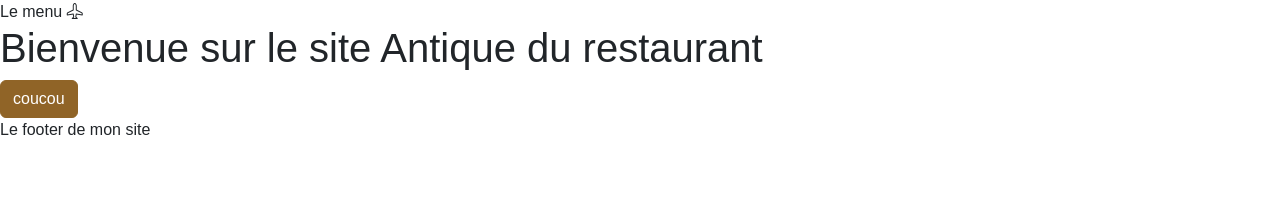
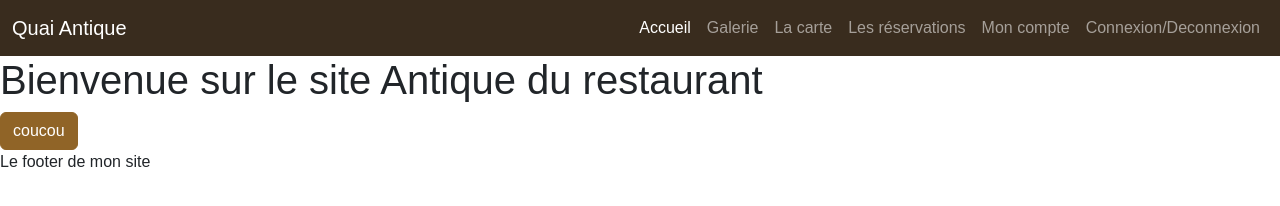
Before and after one commit to Gravelle68/Front, a website with bundled scripts: page index.html in a window 1280 px wide. Built offline with nearby package versions, Linux system fonts and the light colour scheme; files whose address does not match are found by name; a web font is replaced by a local one.

Commit message:
Add site header

```diff
--- a/index.html
+++ b/index.html
@@ -14,7 +14,39 @@
 </head>
 <body>
 
-    <header>Le menu <i class="bi bi-airplane"></i></header>
+    <header>
+        <nav class="navbar navbar-expand-lg bg-dark" data-bs-theme="dark">
+            <div class="container-fluid">
+              <a class="navbar-brand" href="/">Quai Antique</a>
+              <button class="navbar-toggler" type="button" data-bs-toggle="collapse" data-bs-target="#navbarSupportedContent" aria-controls="navbarSupportedContent" aria-expanded="false" aria-label="Toggle navigation">
+                <span class="navbar-toggler-icon"></span>
+              </button>
+              <div class="collapse navbar-collapse" id="navbarSupportedContent">
+                <ul class="navbar-nav ms-auto mb-2 mb-lg-0">
+                  <li class="nav-item">
+                    <a class="nav-link active" aria-current="page" href="/">Accueil</a>
+                  </li>
+                  <li class="nav-item">
+                    <a class="nav-link" href="#">Galerie</a>
+                  </li>
+                  <li class="nav-item">
+                    <a class="nav-link" href="#">La carte</a>
+                  </li>
+                  <li class="nav-item">
+                    <a class="nav-link" href="#">Les réservations</a>
+                  </li>
+                  <li class="nav-item">
+                    <a class="nav-link" href="#">Mon compte</a>
+                  </li>
+                  </li>
+                  <li class="nav-item">
+                    <a class="nav-link" href="#">Connexion/Deconnexion</a>
+                  </li>
+                </ul>
+              </div>
+            </div>
+          </nav>
+    </header>
 
     <main id="main-page">
         <!-- Le contenue de la page sera injecté ici -->
```
